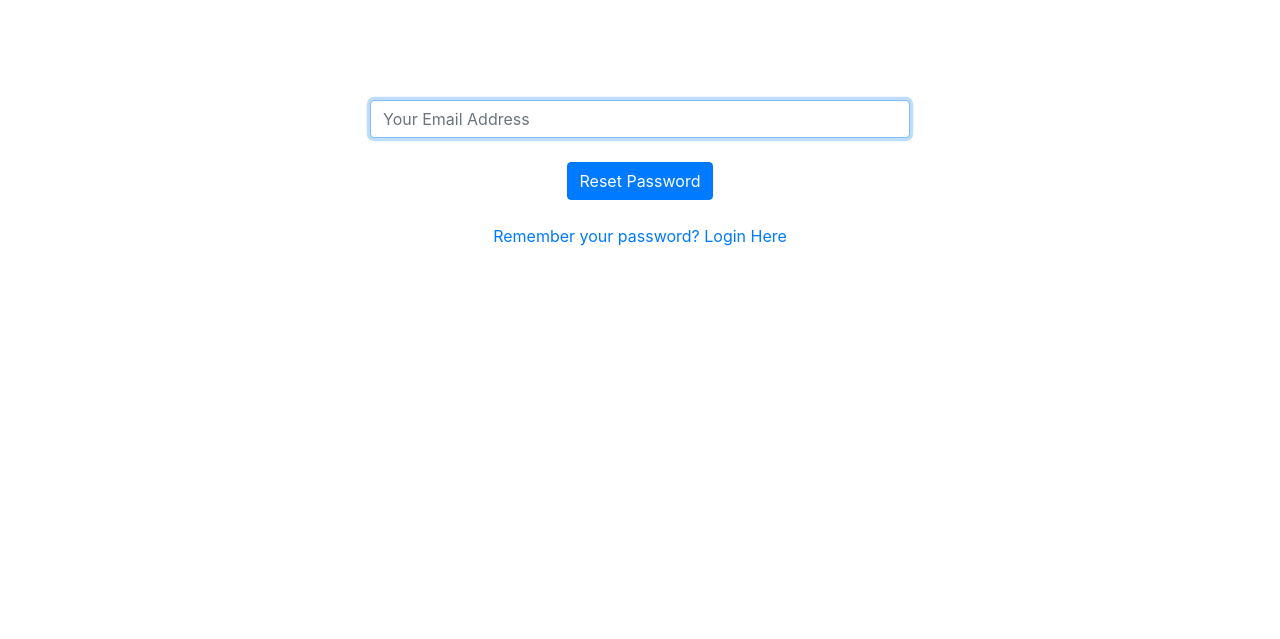
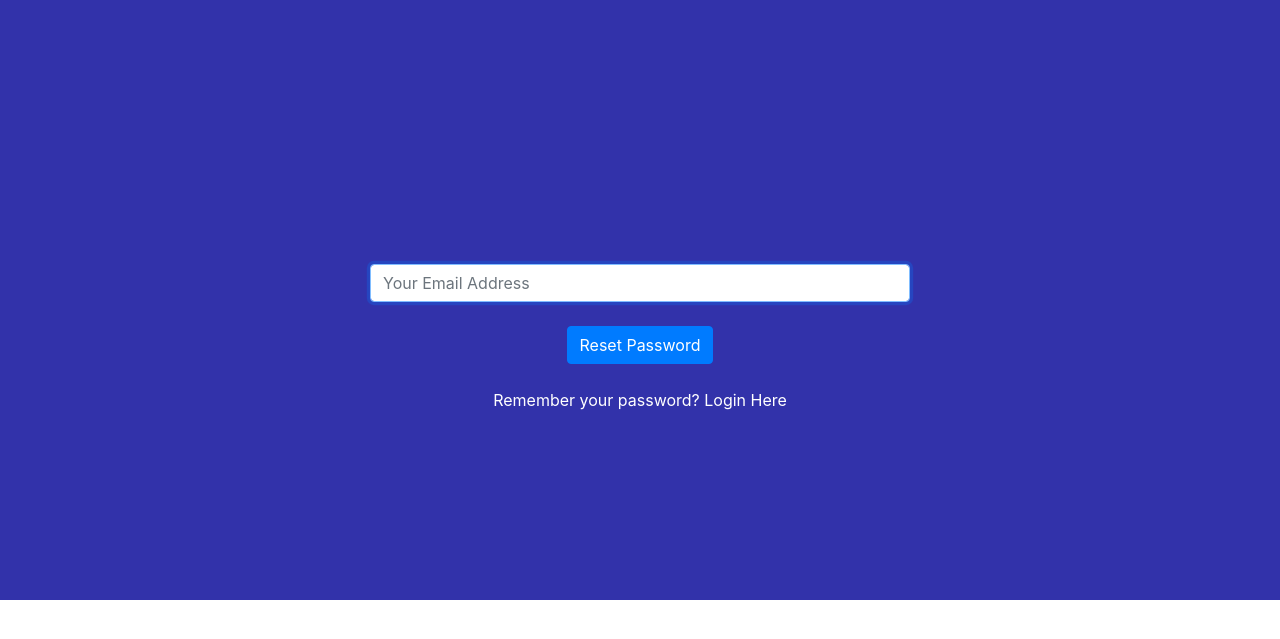
Before and after one commit to dhiyadc/elearning, a CodeIgniter app: the page made by application/views/user/forgot_password.php in a window 1280 px wide. Shown: the top 639 px of the page. Run offline with CodeIgniter, Linux system fonts and the light colour scheme.

Commit message:
forgot pass

```diff
--- a/application/controllers/Forgot_password.php
+++ b/application/controllers/Forgot_password.php
@@ -21,7 +21,9 @@ class Forgot_password extends CI_Controller{
         if(isset($this->session->userdata['logged_in'])){
             redirect('homepage');
         }else{
+            $this->load->view('partials/header');
             $this->load->view('user/forgot_password');
+            $this->load->view('partials/footer');
        }
 
     }
--- a/application/views/user/forgot_password.php
+++ b/application/views/user/forgot_password.php
@@ -9,7 +9,8 @@
 	<link rel="stylesheet" href="https://maxcdn.bootstrapcdn.com/bootstrap/4.0.0/css/bootstrap.min.css" integrity="sha384-Gn5384xqQ1aoWXA+058RXPxPg6fy4IWvTNh0E263XmFcJlSAwiGgFAW/dAiS6JXm" crossorigin="anonymous">
 </head>
 <body>
-    <div class="container" style="margin-top: 100px;">
+    <div class="jumbotron" style="height: 600px; background-color:#3232aa; border-radius :0px;">
+    <div class="container" style="margin-top: 200px;">
         <form action="<?= base_url(); ?>forgot_password/request" method='post'>
         <div class="row justify-content-center">
             <div class="col-md-6 col-md-offset-3" align="center">
@@ -30,7 +31,7 @@
                 <input type="email" class="form-control" name="email" placeholder="Your Email Address" autofocus required><br>
                 <button class="btn btn-primary" type="submit">Reset Password</button>
                 <br><br>
-                <a href="<?= base_url(); ?>login">Remember your password? Login Here</a>
+                <a href="<?= base_url(); ?>login" style="color:white;" >Remember your password? Login Here</a>
                     <?php
                     }
 
@@ -46,6 +47,7 @@
             </div>
         </div>
         </form>
+    </div>
     </div>
     <!-- <script src="http://code.jquery.com/jquery-3.3.1.min.js" integrity="sha256-FgpCb/KJQlLNfOu91ta32o/NMZxltwRo8QtmkMRdAu8=" crossorigin="anonymous"></script>
     <script type="text/javascript">
```
